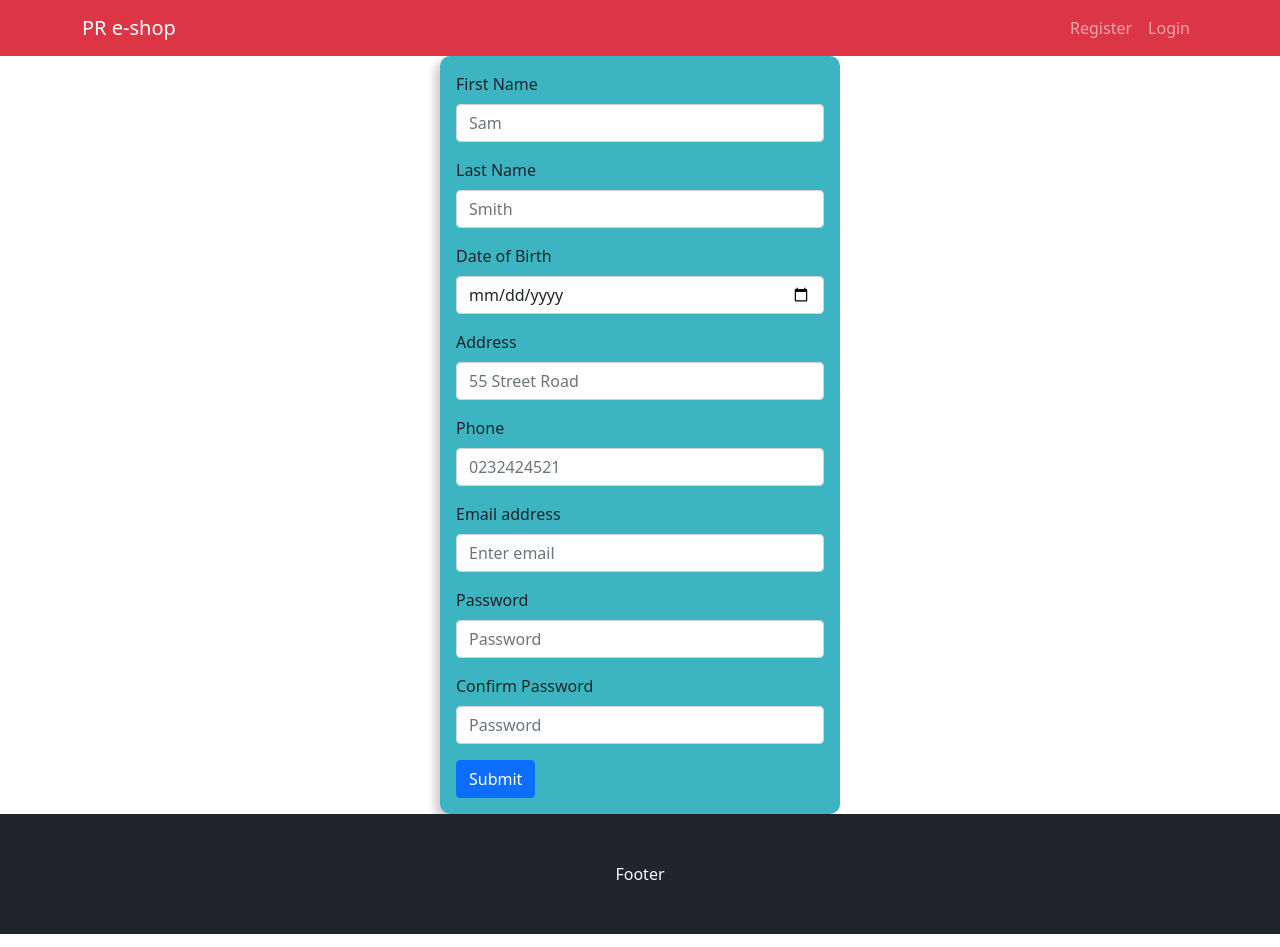
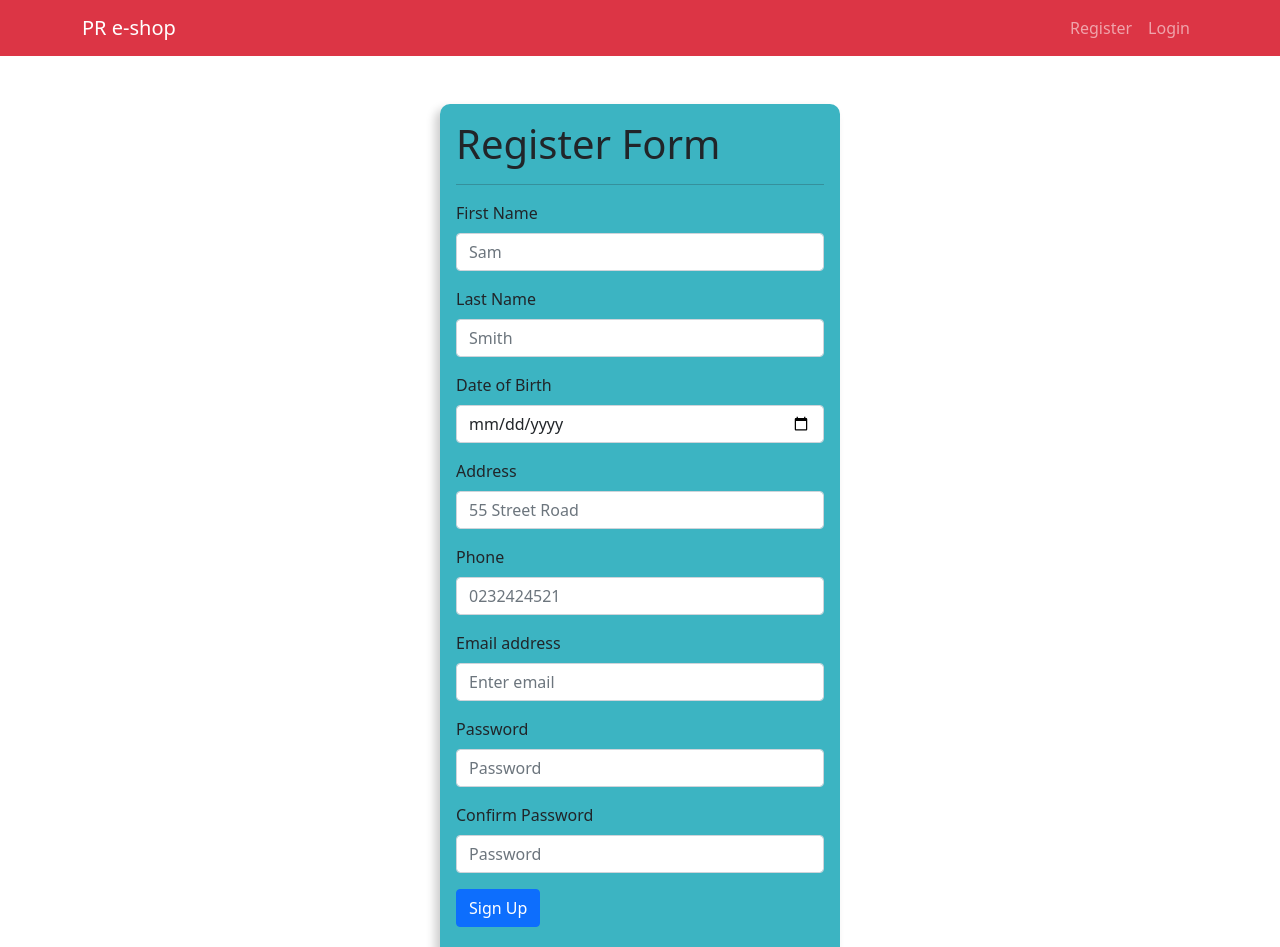
Before and after one commit to PrakatNeupane/prakat-ecommerce-frontend, a React (Create React App) app: page /register in a window 1280 px wide. Shown: the top 947 px of the page. Built offline with nearby package versions, Linux system fonts and the light colour scheme.

Commit message:
registration form created fully

```diff
--- a/src/components/register-form/RegisterForm.jsx
+++ b/src/components/register-form/RegisterForm.jsx
@@ -1,16 +1,19 @@
 import React from "react";
-import { Button, Form } from "react-bootstrap";
+import { Button, Container, Form } from "react-bootstrap";
 import "./registerForm.css";
 
 const RegisterForm = () => {
   return (
-    <>
+    <Container>
+      <div className="form-content mb-5 mt-5">
+        <h1>Register Form</h1>
+        <hr />
         <Form className="registration-form-content">
-        <Form.Group className="mb-3" controlId="formBasicPassword">
+          <Form.Group className="mb-3" controlId="formBasicPassword" required>
             <Form.Label>First Name</Form.Label>
             <Form.Control type="text" placeholder="Sam" />
           </Form.Group>
-        <Form.Group className="mb-3" controlId="formBasicPassword">
+          <Form.Group className="mb-3" controlId="formBasicPassword" required>
             <Form.Label>Last Name</Form.Label>
             <Form.Control type="text" placeholder="Smith" />
           </Form.Group>
@@ -30,26 +33,27 @@ const RegisterForm = () => {
             <Form.Control type="text" placeholder="0232424521" />
           </Form.Group>
 
-        <Form.Group className="mb-3" controlId="formBasicEmail">
+          <Form.Group className="mb-3" controlId="formBasicEmail" required>
             <Form.Label>Email address</Form.Label>
             <Form.Control type="email" placeholder="Enter email" />
           </Form.Group>
 
-        <Form.Group className="mb-3" controlId="formBasicPassword">
+          <Form.Group className="mb-3" controlId="formBasicPassword" required>
             <Form.Label>Password</Form.Label>
             <Form.Control type="password" placeholder="Password" />
           </Form.Group>
 
-        <Form.Group className="mb-3" controlId="formBasicPassword">
+          <Form.Group className="mb-3" controlId="formBasicPassword" required>
             <Form.Label>Confirm Password</Form.Label>
             <Form.Control type="password" placeholder="Password" />
           </Form.Group>
 
-        <Button variant="primary" type="submit">
-          Submit
-        </Button>
+          <Form.Group className="mb-3" controlId="formGroupPassword">
+            <Button type="submit">Sign Up</Button>
+          </Form.Group>
         </Form>
-    </>
+      </div>
+    </Container>
   );
 };
 
--- a/src/components/register-form/registerForm.css
+++ b/src/components/register-form/registerForm.css
@@ -1,4 +1,4 @@
-.registration-form-content {
+.form-content {
   width: 400px;
   margin-left: auto;
   margin-right: auto;
```
Lines whose indentation alone changed are shown as unchanged.
